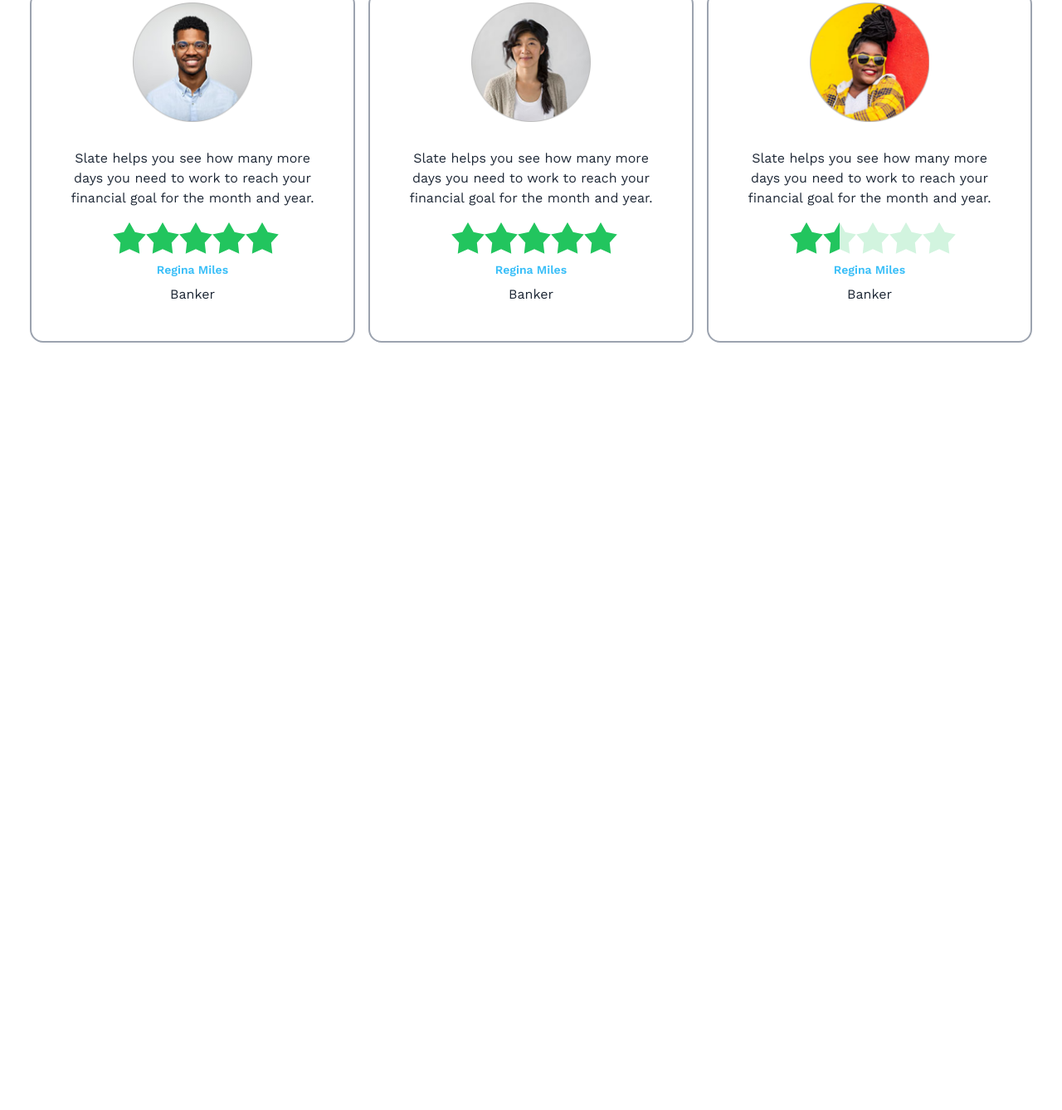
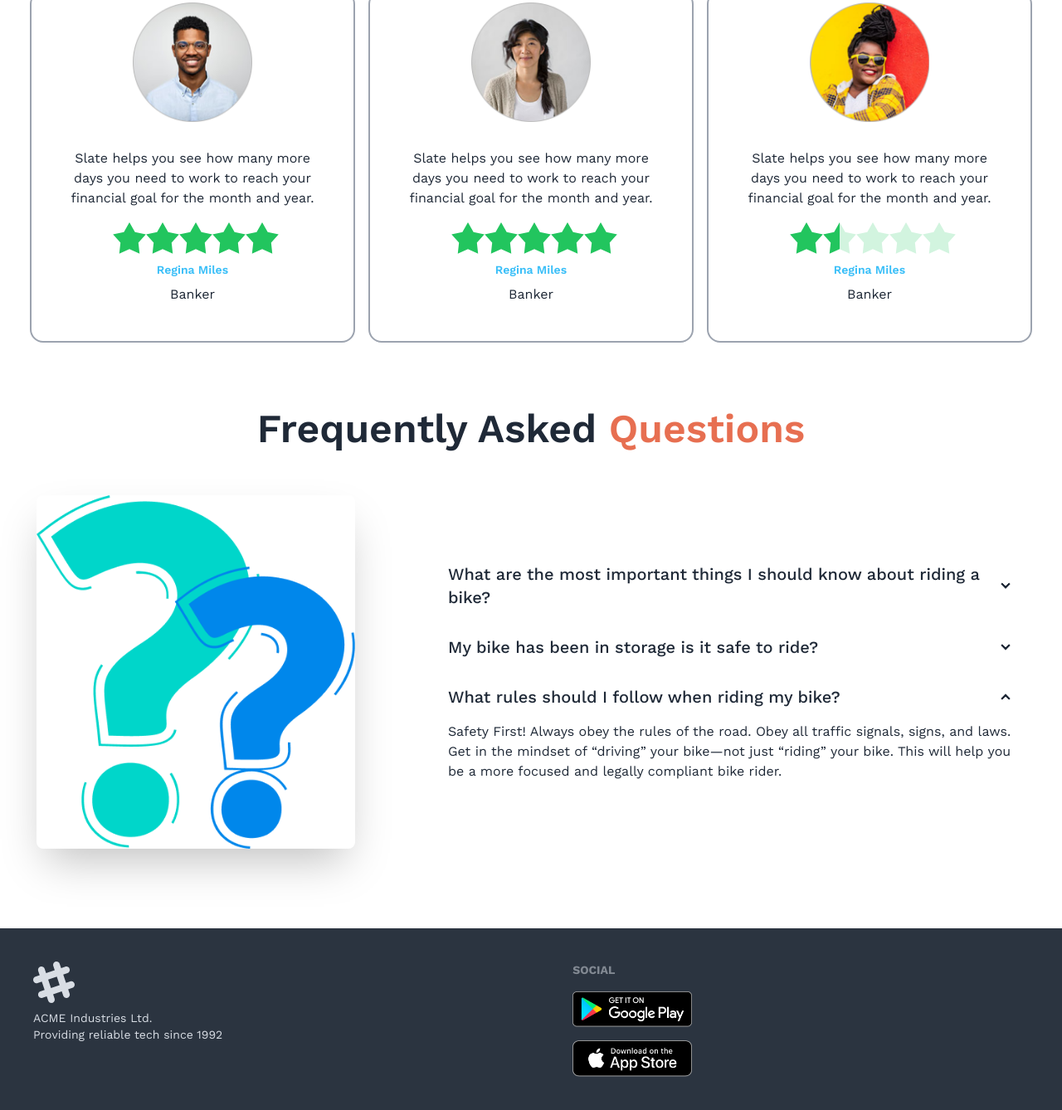
Before and after one commit to Md-Nadim-Mir/Biker-Zone-Responsive, a plain HTML site: page index.html in a window 1280 px wide. Shown: the part 1497-2835 px from the top of the page at 83% size. Before the commit the page ends 1990 px from the top, so only its background shows below. Drawn offline with nearby package versions, Linux system fonts and the light colour scheme.

```diff
--- a/index.html
+++ b/index.html
@@ -5,6 +5,9 @@
     <meta charset="UTF-8">
     <meta name="viewport" content="width=device-width, initial-scale=1.0">
     <title>Biker Zone</title>
+
+    <!-- link favicon -->
+    <link rel="shortcut icon" href="./images/logo/extrabike.png" type="image/x-icon">
 
     <!-- tawilwind and component faramework daisy-ui link up -->
     <link href="https://cdn.jsdelivr.net/npm/daisyui@3.3.1/dist/full.css" rel="stylesheet" type="text/css" />
@@ -467,13 +470,92 @@
 
          </section>
 
-
-
             <!-- Happy client end -->
 
 
+            <!-- Frequently ask question start -->
+
+            <section class="mb-20">
+
+                <h2 class="text-5xl font-semibold text-center mb-10">Frequently Asked <span class="text-bike-primary">Questions</span></h2>
+
+
+
+                <div class="hero">
+                    <div class="hero-content flex-col lg:flex-row lg:gap-24">
+                      <img src="/images/others/faq.png" class="w-1/2 lg:max-w-sm rounded-lg shadow-2xl" />
+
+                      <div>
+
+                        <!-- 1 st according -->
+
+                        <div class="collapse collapse-arrow ">
+                            <input type="radio" name="my-accordion-2" checked="checked" />
+                            <div class="collapse-title text-xl font-medium">
+                              <p>What are the most important things I should
+                                know about riding a bike?</p>
+                            </div>
+                            <div class="collapse-content">
+                              <p>Safety First! Always obey the rules of the road. Obey all traffic signals, signs, and laws. Get in the mindset of “driving” your bike—not just “riding” your bike. This will help you be a more focused and legally compliant bike rider. </p>
+                            </div>
+                          </div>
+
+
+                          <!-- 2nd according -->
+
+                          <div class="collapse collapse-arrow ">
+                            <input type="radio" name="my-accordion-2" checked="checked" />
+                            <div class="collapse-title text-xl font-medium">
+                              <p>My bike has been in storage is it safe to ride?</p>
+                            </div>
+                            <div class="collapse-content">
+                              <p>Safety First! Always obey the rules of the road. Obey all traffic signals, signs, and laws. Get in the mindset of “driving” your bike—not just “riding” your bike. This will help you be a more focused and legally compliant bike rider. </p>
+                            </div>
+                          </div>
+
+
+                          <!-- 3rd according -->
+
+                          <div class="collapse collapse-arrow ">
+                            <input type="radio" name="my-accordion-2" checked="checked" />
+                            <div class="collapse-title text-xl font-medium">
+                              <p>What rules should I follow when riding my bike?</p>
+                            </div>
+                            <div class="collapse-content">
+                              <p>Safety First! Always obey the rules of the road. Obey all traffic signals, signs, and laws. Get in the mindset of “driving” your bike—not just “riding” your bike. This will help you be a more focused and legally compliant bike rider. </p>
+                            </div>
+                          </div>
+
+
+                      </div>
+
+                    </div>
+                  </div>
+
+
+
+
+            </section>
+
+         <!-- Frequently ask question end -- -->
 
     </main>
+
+    <footer class="footer p-10 bg-neutral text-neutral-content">
+        <div>
+          <svg width="50" height="50" viewBox="0 0 24 24" xmlns="http://www.w3.org/2000/svg" fill-rule="evenodd" clip-rule="evenodd" class="fill-current"><path d="M22.672 15.226l-2.432.811.841 2.515c.33 1.019-.209 2.127-1.23 2.456-1.15.325-2.148-.321-2.463-1.226l-.84-2.518-5.013 1.677.84 2.517c.391 1.203-.434 2.542-1.831 2.542-.88 0-1.601-.564-1.86-1.314l-.842-2.516-2.431.809c-1.135.328-2.145-.317-2.463-1.229-.329-1.018.211-2.127 1.231-2.456l2.432-.809-1.621-4.823-2.432.808c-1.355.384-2.558-.59-2.558-1.839 0-.817.509-1.582 1.327-1.846l2.433-.809-.842-2.515c-.33-1.02.211-2.129 1.232-2.458 1.02-.329 2.13.209 2.461 1.229l.842 2.515 5.011-1.677-.839-2.517c-.403-1.238.484-2.553 1.843-2.553.819 0 1.585.509 1.85 1.326l.841 2.517 2.431-.81c1.02-.33 2.131.211 2.461 1.229.332 1.018-.21 2.126-1.23 2.456l-2.433.809 1.622 4.823 2.433-.809c1.242-.401 2.557.484 2.557 1.838 0 .819-.51 1.583-1.328 1.847m-8.992-6.428l-5.01 1.675 1.619 4.828 5.011-1.674-1.62-4.829z"></path></svg>
+          <p>ACME Industries Ltd.<br/>Providing reliable tech since 1992</p>
+        </div>
+        <div>
+          <span class="footer-title">Social</span>
+          <div class="grid grid-cols-1 gap-4">
+
+            <a><img class="w-36" src="images/others/android.png" alt=""></a>
+            <a><img class="w-36" src="images/others/ios.png" alt=""></a>
+
+          </div>
+        </div>
+      </footer>
 
 
 </body>
```
Also changed, not shown: images/logo/extrabike.png (added).
